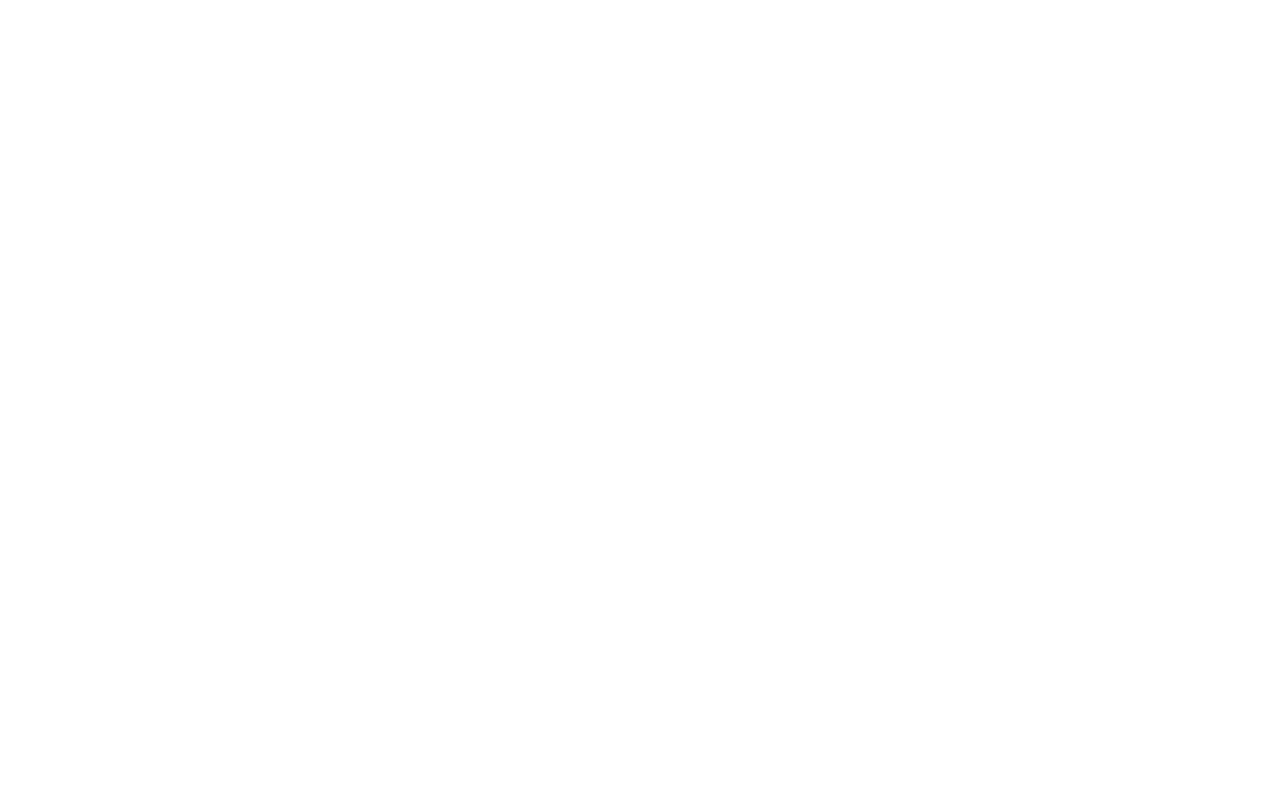
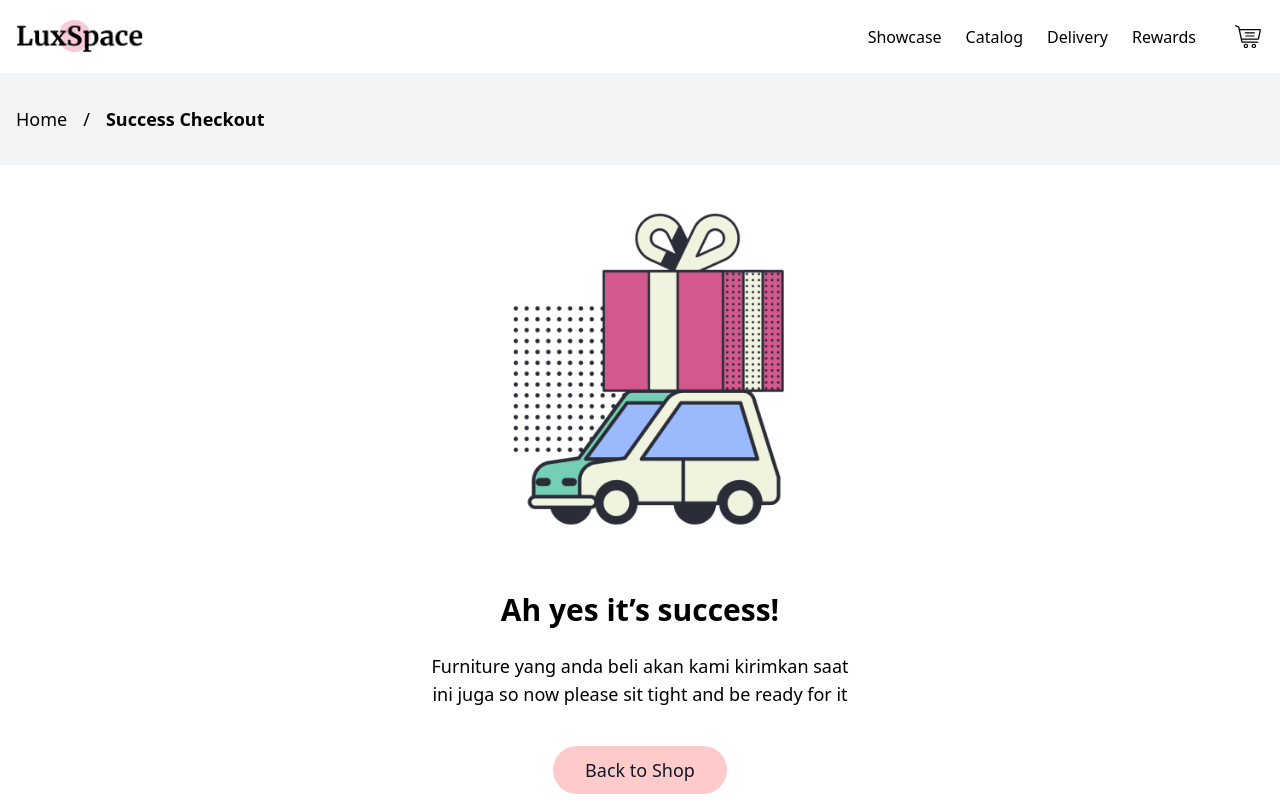
Before and after one commit to hanafiabdilah/luxspace, a React (Create React App) app: page /congratulation in a window 1280 px wide. Shown: the top 800 px of the page. Built offline with nearby package versions, Linux system fonts and the light colour scheme.

Commit message:
Not found and success page

```diff
--- a/src/App.js
+++ b/src/App.js
@@ -1,17 +1,22 @@
 import 'assets/css/app.css';
-import { BrowserRouter as Router, Route } from 'react-router-dom'
+import { BrowserRouter as Router, Route, Switch } from 'react-router-dom'
 import HomePage from 'pages/HomePage';
 import Details from 'pages/Details';
 import Cart from 'pages/Cart';
-
+import Congratulation from 'pages/Congratulation';
+import NotFound from 'pages/NotFound';
 
 function App() {
   return (
     <div className="App">
       <Router>
-        <Route exact path="/" component={HomePage}/>
-        <Route path="/categories/:idc/products/:id" component={Details}/>
-        <Route path="/cart" component={Cart}></Route>
+        <Switch>
+          <Route exact path="/" component={HomePage}/>
+          <Route path="/categories/:idc/products/:id" component={Details}/>
+          <Route path="/cart" component={Cart}></Route>
+          <Route path="/congratulation" component={Congratulation}></Route>
+          <Route path="*" component={NotFound}></Route>
+        </Switch>
       </Router>
     </div>
   );
--- /dev/null
+++ b/src/pages/Congratulation.js
@@ -0,0 +1,22 @@
+import React from 'react'
+
+import Header from 'parts/Header'
+import Breadcrumb from 'components/Breadcrumb'
+import Sitemap from 'parts/Sitemap'
+import Footer from 'parts/Footer'
+import Success from 'parts/Congratulation/Success'
+
+export default function Congratulation() {
+    return (
+        <>
+            <Header />
+            <Breadcrumb list={[
+                {url: "/", name:"Home"},
+                {url: "/congratulation", name:"Success Checkout"}
+            ]}/>
+            <Success />
+            <Sitemap />
+            <Footer />
+        </>
+    )
+}
--- /dev/null
+++ b/src/pages/NotFound.js
@@ -0,0 +1,18 @@
+import React from 'react'
+
+import Header from 'parts/Header'
+import Sitemap from 'parts/Sitemap'
+import Footer from 'parts/Footer'
+import NotFoundMessage from 'parts/NotFound/NotFoundMessage'
+
+
+export default function NotFound() {
+    return (
+        <>
+            <Header theme="black"/>
+            <NotFoundMessage />
+            <Sitemap />
+            <Footer />
+        </>
+    )
+}
--- /dev/null
+++ b/src/parts/Congratulation/Success.js
@@ -0,0 +1,23 @@
+import React from 'react'
+import { Link } from 'react-router-dom'
+
+export default function Success() {
+    return (
+        <section className="">
+            <div className="container mx-auto min-h-screen">
+                <div className="flex flex-col items-center justify-center">
+                    <div className="w-full md:w-4/12 text-center">
+                        <img src="./images/content/illustration-success.png" alt="congrats illustration"/>
+                        <h2 className="text-3xl font-semibold mb-6">Ah yes it’s success!</h2>
+                        <p className="text-lg mb-12">
+                            Furniture yang anda beli akan kami kirimkan saat ini juga so now please sit tight and be ready for it
+                        </p>
+                        <Link to="/" className="text-gray-900 bg-red-200 focus:outline-none w-full py-3 rounded-full text-lg focus:text-black transition-all duration-200 px-8 cursor-pointer">
+                            Back to Shop
+                        </Link>
+                    </div>
+                </div>
+            </div>
+        </section>
+    )
+}
--- /dev/null
+++ b/src/parts/NotFound/NotFoundMessage.js
@@ -0,0 +1,25 @@
+import React from 'react'
+import { Link } from 'react-router-dom'
+
+export default function NotFoundMessage({
+    title = "404 NOT FOUND",
+    body = "Looks like this page not found"
+}) {
+    return (
+        <section className="">
+            <div className="container mx-auto min-h-screen">
+                <div className="flex flex-col items-center justify-center">
+                    <div className="w-full md:w-4/12 text-center mt-20">
+                        <h2 className="text-3xl font-semibold mb-6">{title}</h2>
+                        <p className="text-lg mb-12">
+                            {body}
+                        </p>
+                        <Link to="/" className="text-gray-900 bg-red-200 focus:outline-none w-full py-3 rounded-full text-lg focus:text-black transition-all duration-200 px-8 cursor-pointer">
+                            Back to Shop
+                        </Link>
+                    </div>
+                </div>
+            </div>
+        </section>
+    )
+}
```
Also changed, not shown: public/images/content/illustration-success.png (added).
